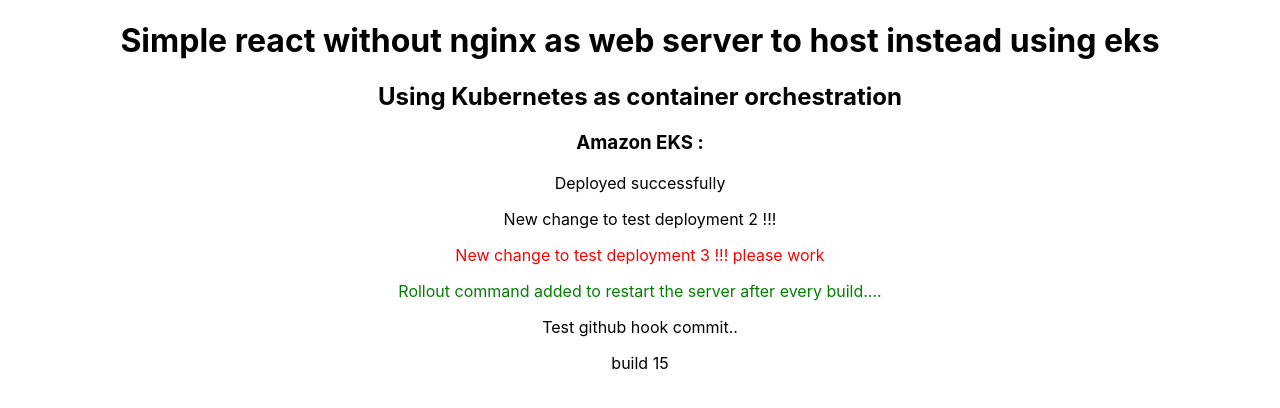
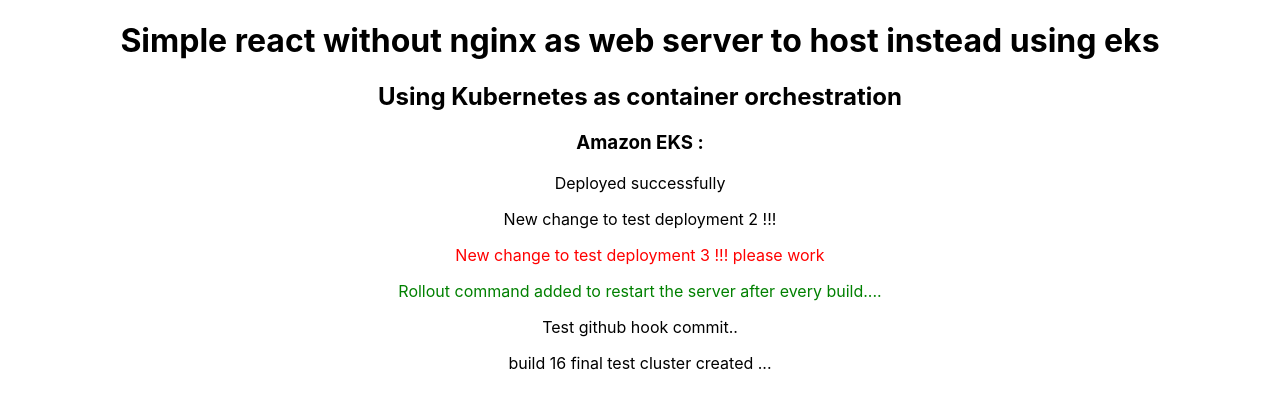
Before and after one commit to DeviPothula/simple-react-app, a React (Create React App) app: page / in a window 1280 px wide. Shown: the top 408 px of the page. Built offline with nearby package versions, Linux system fonts and the light colour scheme.

Commit message:
final test

```diff
--- a/src/App.js
+++ b/src/App.js
@@ -11,7 +11,7 @@
       <p style={{ color: 'red' }}>New change to test deployment 3 !!! please work</p>
       <p style={{ color: 'green' }}>Rollout command added to restart the server after every build....</p>
       <p>Test github hook commit..</p>
-      <p>build 15</p>
+      <p>build 16 final test cluster created ...</p>
     </div>
   );
 }
```
Also changed, not shown: 1 other file (tests, documents, lock files or other folders).
